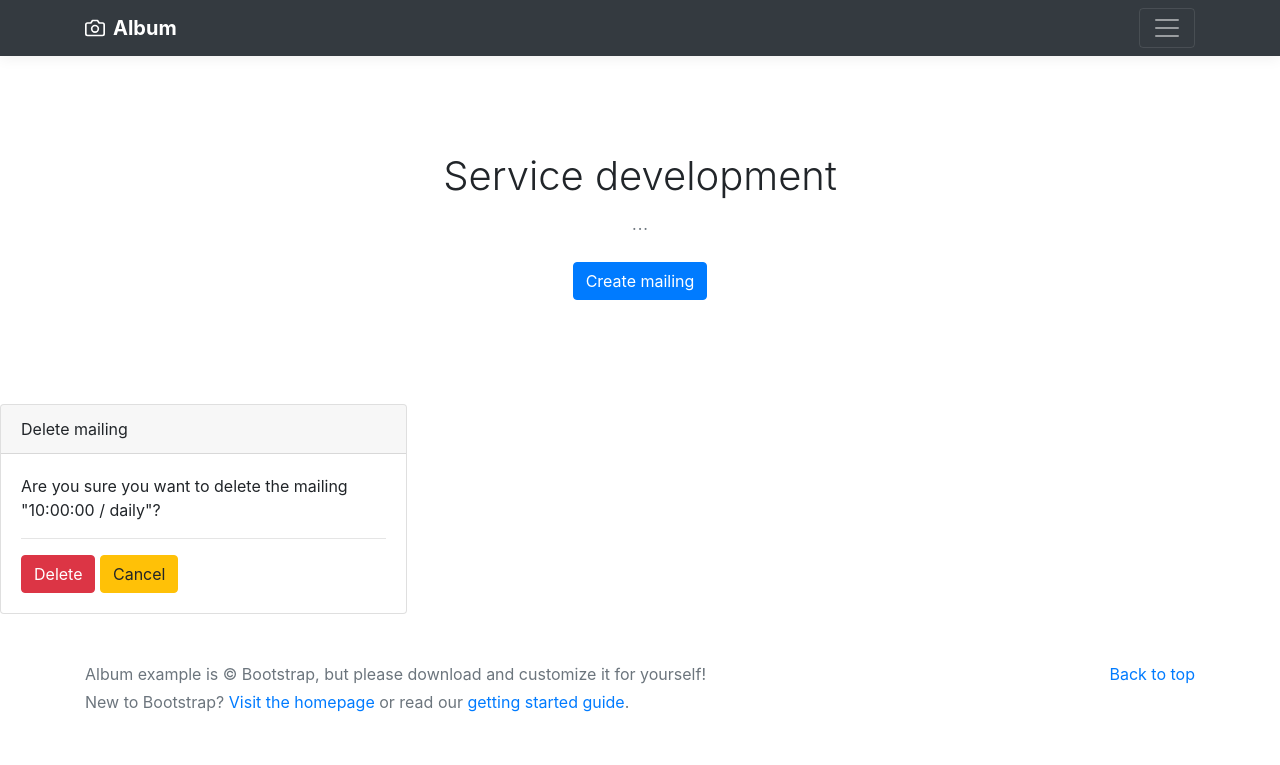
After one commit to RomanKondratiuk/service_development, a Django app: page /delete/1 in a window 1280 px wide. The commit adds this page. Shown: the top 765 px of the page. Run offline with Django 5.2, Linux system fonts and the light colour scheme; tables that the repository leaves empty hold one stand-in row (values such as "Sample post"); some libraries are stand-ins or nearby versions.

Commit message:
finished crud for MailingSettings

```diff
--- a/config/urls.py
+++ b/config/urls.py
@@ -14,10 +14,12 @@ Including another URLconf
     1. Import the include() function: from django.urls import include, path
     2. Add a URL to urlpatterns:  path('blog/', include('blog.urls'))
 """
+from django.conf import settings
+from django.conf.urls.static import static
 from django.contrib import admin
 from django.urls import path, include
 
 urlpatterns = [
     path('admin/', admin.site.urls),
     path('', include(('mailing.urls', 'mailing'), namespace='mailing')),
-]
+] + static(settings.MEDIA_URL, document_root=settings.MEDIA_ROOT)
--- a/mailing/templates/mailing/base.html
+++ b/mailing/templates/mailing/base.html
@@ -1,169 +1,89 @@
 {% load static %}
 {{ '<' }}{{ '!DOCTYPE html>' }}
-<html lang="en" data-bs-theme="auto">
+<html lang="en">
   <head>
     <meta charset="utf-8">
-    <meta name="viewport" content="width=device-width, initial-scale=1">
-    <meta name="description" content="">
-    <meta name="author" content="Mark Otto, Jacob Thornton, and Bootstrap contributors">
-    <meta name="generator" content="Hugo 0.112.5">
-    <title>Dashboard Template · Bootstrap v5.3</title>
-
-    <link rel="canonical" href="https://getbootstrap.com/docs/5.3/examples/dashboard/">
+    <meta name="viewport" content="width=device-width, initial-scale=1, shrink-to-fit=no">
 
 
-    <link href="{% static 'css/bootstrap.min.css' %}" rel="stylesheet"
-          integrity="sha384-9ndCyUaIbzAi2FUVXJi0CjmCapSmO7SnpJef0486qhLnuZ2cdeRhO02iuK6FUUVM" crossorigin="anonymous">
-
-    <style>
-        .bd-placeholder-img {
-            font-size: 1.125rem;
-            text-anchor: middle;
-            -webkit-user-select: none;
-            -moz-user-select: none;
-            user-select: none;
-        }
-
-        @media (min-width: 768px) {
-            .bd-placeholder-img-lg {
-                font-size: 3.5rem;
-            }
-        }
-
-        .b-example-divider {
-            width: 100%;
-            height: 3rem;
-            background-color: rgba(0, 0, 0, .1);
-            border: solid rgba(0, 0, 0, .15);
-            border-width: 1px 0;
-            box-shadow: inset 0 .5em 1.5em rgba(0, 0, 0, .1), inset 0 .125em .5em rgba(0, 0, 0, .15);
-        }
-
-        .b-example-vr {
-            flex-shrink: 0;
-            width: 1.5rem;
-            height: 100vh;
-        }
-
-        .bi {
-            vertical-align: -.125em;
-            fill: currentColor;
-        }
-
-        .nav-scroller {
-            position: relative;
-            z-index: 2;
-            height: 2.75rem;
-            overflow-y: hidden;
-        }
-
-        .nav-scroller .nav {
-            display: flex;
-            flex-wrap: nowrap;
-            padding-bottom: 1rem;
-            margin-top: -1px;
-            overflow-x: auto;
-            text-align: center;
-            white-space: nowrap;
-            -webkit-overflow-scrolling: touch;
-        }
-
-        .btn-bd-primary {
-            --bd-violet-bg: #712cf9;
-            --bd-violet-rgb: 112.520718, 44.062154, 249.437846;
-
-            --bs-btn-font-weight: 600;
-            --bs-btn-color: var(--bs-white);
-            --bs-btn-bg: var(--bd-violet-bg);
-            --bs-btn-border-color: var(--bd-violet-bg);
-            --bs-btn-hover-color: var(--bs-white);
-            --bs-btn-hover-bg: #6528e0;
-            --bs-btn-hover-border-color: #6528e0;
-            --bs-btn-focus-shadow-rgb: var(--bd-violet-rgb);
-            --bs-btn-active-color: var(--bs-btn-hover-color);
-            --bs-btn-active-bg: #5a23c8;
-            --bs-btn-active-border-color: #5a23c8;
-        }
-
-        .bd-mode-toggle {
-            z-index: 1500;
-        }
-    </style>
+    <title>Mailing service </title>
 
 
+    <!-- Bootstrap core CSS -->
+    <link href="{% static 'css/bootstrap.min.css' %}" rel="stylesheet">
+
     <!-- Custom styles for this template -->
-    <link href="https://cdn.jsdelivr.net/npm/bootstrap-icons@1.10.3/font/bootstrap-icons.css" rel="stylesheet">
-    <!-- Custom styles for this template -->
-    <link href="{% static 'css/dashboard.css' %}" rel="stylesheet">
+    <link href="{% static 'css/album.css' %}" rel="stylesheet">
   </head>
+
   <body>
 
-<header class="navbar sticky-top bg-dark flex-md-nowrap p-0 shadow" data-bs-theme="dark">
-    <a class="navbar-brand col-md-3 col-lg-2 me-0 px-3 fs-6 text-white" href="#">SkyChimp</a>
-</header>
-
-<div class="container-fluid">
+    <header>
+      <div class="collapse bg-dark" id="navbarHeader">
+        <div class="container">
           <div class="row">
-        <div class="sidebar border border-right col-md-3 col-lg-2 p-0 bg-body-tertiary">
-            <div class="offcanvas-lg offcanvas-end bg-body-tertiary" tabindex="-1" id="sidebarMenu"
-                 aria-labelledby="sidebarMenuLabel">
-                <div class="offcanvas-header">
-                    <h5 class="offcanvas-title" id="sidebarMenuLabel">Company name</h5>
-                    <button type="button" class="btn-close" data-bs-dismiss="offcanvas" data-bs-target="#sidebarMenu"
-                            aria-label="Close"></button>
+            <div class="col-sm-8 col-md-7 py-4">
+              <h4 class="text-white">About</h4>
+              <p class="text-muted">In order to retain current customers, they often use auxiliary, or "warm-up" mailings to inform and attract customers. Develop a mailing list management, administration and statistics service.</p>
             </div>
-                <div class="offcanvas-body d-md-flex flex-column p-0 pt-lg-3 overflow-y-auto">
-                    <ul class="nav flex-column">
-                        <li class="nav-item">
-                            <a class="nav-link d-flex align-items-center gap-2 active" aria-current="page" href="{% url 'mailing:mailing_list' %}">
-                                Рассылки
-                            </a>
-                        </li>
-                    </ul>
-                    <ul class="nav flex-column">
-                        <li class="nav-item">
-                            <a class="nav-link d-flex align-items-center gap-2 active" aria-current="page" href="">
-                                Клиенты
-                            </a>
-                        </li>
-                    </ul>
-                    <ul class="nav flex-column">
-                        <li class="nav-item">
-                            <a class="nav-link d-flex align-items-center gap-2 active" aria-current="page" href="">
-                                Сообщения
-                            </a>
-                        </li>
-                    </ul>
-
-                    <hr class="my-3">
-
-                    <ul class="nav flex-column mb-auto">
-                        <li class="nav-item">
-                            <a class="nav-link d-flex align-items-center gap-2" href="#">
-                                Выйти
-                            </a>
-                        </li>
+            <div class="col-sm-4 offset-md-1 py-4">
+              <h4 class="text-white">Service development</h4>
+              <ul class="list-unstyled">
+                <li><a href="#" class="text-white">Main</a></li>
+                <li><a href="{% url 'mailing:mailing_create' %}" class="text-white">Mailings</a></li>
+                <li><a href="#" class="text-white">Clients</a></li>
+                <li><a href="#" class="text-white">Messages</a></li>
               </ul>
             </div>
           </div>
         </div>
+      </div>
+      <div class="navbar navbar-dark bg-dark box-shadow">
+        <div class="container d-flex justify-content-between">
+          <a href="#" class="navbar-brand d-flex align-items-center">
+            <svg xmlns="http://www.w3.org/2000/svg" width="20" height="20" viewBox="0 0 24 24" fill="none" stroke="currentColor" stroke-width="2" stroke-linecap="round" stroke-linejoin="round" class="mr-2"><path d="M23 19a2 2 0 0 1-2 2H3a2 2 0 0 1-2-2V8a2 2 0 0 1 2-2h4l2-3h6l2 3h4a2 2 0 0 1 2 2z"></path><circle cx="12" cy="13" r="4"></circle></svg>
+            <strong>Album</strong>
+          </a>
+          <button class="navbar-toggler" type="button" data-toggle="collapse" data-target="#navbarHeader" aria-controls="navbarHeader" aria-expanded="false" aria-label="Toggle navigation">
+            <span class="navbar-toggler-icon"></span>
+          </button>
+        </div>
+      </div>
+    </header>
 
-        <main class="col-md-9 ms-sm-auto col-lg-10 px-md-4">
-            <div class="d-flex justify-content-between flex-wrap flex-md-nowrap align-items-center pt-3 pb-2 mb-3 border-bottom">
-                <h1 class="h2">{{ title }}</h1>
+    <main role="main">
+
+      <section class="jumbotron text-center">
+        <div class="container">
+          <h1 class="jumbotron-heading">Service development</h1>
+          <p class="lead text-muted">...</p>
+          <p>
+            <a href="{% url 'mailing:mailing_create'%}" class="btn btn-primary my-2">Create mailing</a>
+<!--            <a href="#" class="btn btn-secondary my-2"></a>-->
+          </p>
         </div>
+      </section>
       {% block content %}
       {% endblock %}
+
     </main>
+
+    <footer class="text-muted">
+      <div class="container">
+        <p class="float-right">
+          <a href="#">Back to top</a>
+        </p>
+        <p>Album example is &copy; Bootstrap, but please download and customize it for yourself!</p>
+        <p>New to Bootstrap? <a href="../../">Visit the homepage</a> or read our <a href="../../getting-started/">getting started guide</a>.</p>
       </div>
-</div>
-<script src="/docs/5.3/dist/js/bootstrap.bundle.min.js"
-        integrity="sha384-geWF76RCwLtnZ8qwWowPQNguL3RmwHVBC9FhGdlKrxdiJJigb/j/68SIy3Te4Bkz"
-        crossorigin="anonymous"></script>
+    </footer>
 
-<script src="https://cdn.jsdelivr.net/npm/chart.js@4.2.1/dist/chart.umd.min.js"
-        integrity="sha384-gdQErvCNWvHQZj6XZM0dNsAoY4v+j5P1XDpNkcM3HJG1Yx04ecqIHk7+4VBOCHOG"
-        crossorigin="anonymous"></script>
-<script src="dashboard.js"></script>
+    <!-- Bootstrap core JavaScript
+    ================================================== -->
+    <!-- Placed at the end of the document so the pages load faster -->
+    <script src="https://code.jquery.com/jquery-3.2.1.slim.min.js" integrity="sha384-KJ3o2DKtIkvYIK3UENzmM7KCkRr/rE9/Qpg6aAZGJwFDMVNA/GpGFF93hXpG5KkN" crossorigin="anonymous"></script>
+    <script src="{% static 'js/popper.min.js' %}"></script>
+    <script src="{% static 'js/bootstrap.min.js' %}"></script>
+    <script src="{% static 'js/holder.min.js' %}"></script>
   </body>
 </html>
--- /dev/null
+++ b/mailing/templates/mailing/mailingsettings_confirm_delete.html
@@ -0,0 +1,24 @@
+{% extends 'mailing/base.html' %}
+
+{% block content %}
+    <div class="row">
+        <div class="col-4">
+            <div class="card">
+                <div class="card-header">
+                    Delete mailing
+                </div>
+                <div class="card-body">
+                    <form method="post">
+                        {% csrf_token %}
+                        Are you sure you want to delete the mailing "{{ object }}"?<br>
+                        <hr>
+                        <button type="submit" class="btn btn-danger">
+                            Delete
+                        </button>
+                        <a href="{% url 'mailing:mailing_list' %}" class="btn btn-warning">Cancel</a>
+                    </form>
+                </div>
+            </div>
+        </div>
+    </div>
+{% endblock %}
--- a/mailing/views.py
+++ b/mailing/views.py
@@ -19,7 +19,7 @@ class MailingListView(ListView):
 class MailingSettingsCreateView(CreateView):
     model = MailingSettings
     form_class = MailingSettingsForm
-    success_url = reverse_lazy('mailing:mailing_list')
+    success_url = reverse_lazy('mailing:base')
 
 
 class MailingSettingsUpdateView(UpdateView):
```
Also changed, not shown: mailing/templates/mailing/index.html (added, +26 -0 lines), mailing/templates/mailing/mailingsettings_form.html (added, +30 -0 lines), mailing/templates/mailing/mailingsettings_list.html (+13 -14 lines). Lines whose indentation alone changed are shown as unchanged.
